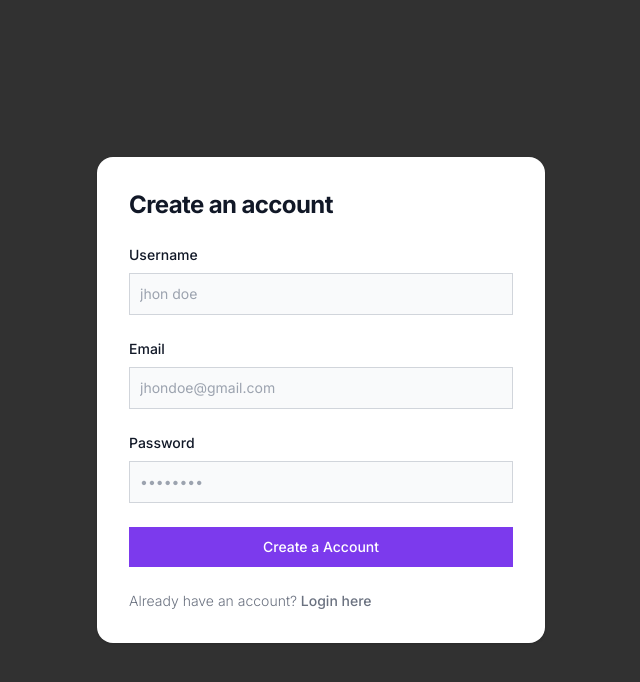
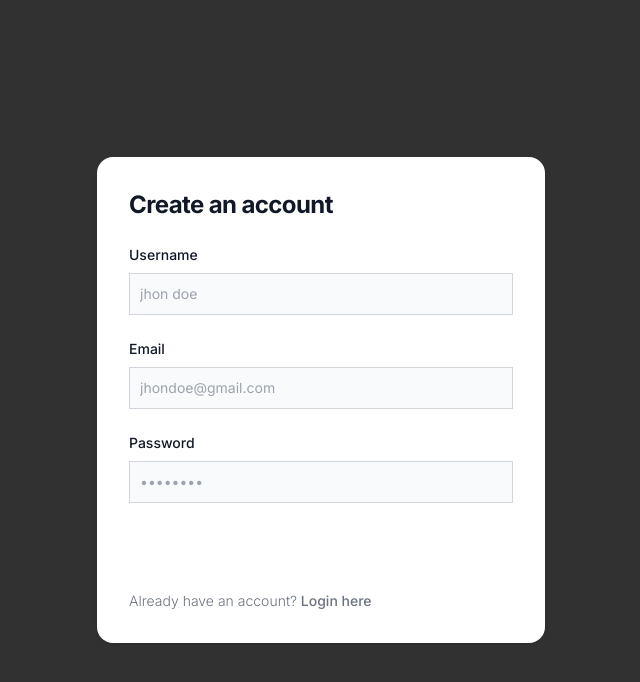
Before and after one commit to dhruvinvaghani001/authentication-next-auth, a Next.js app: page /signup in a window 1280 px wide. Shown: the top 682 px of the page, without its empty margins (319-959 px from the left). Built offline with nearby package versions, Linux system fonts and the light colour scheme.

Commit message:
button ui changes

```diff
--- a/src/components/ui/Button.jsx
+++ b/src/components/ui/Button.jsx
@@ -1,11 +1,12 @@
 import React from "react";
 
-const Button = ({ type, onClick, children }) => {
+const Button = ({ type, onClick, className, children }) => {
   return (
     <>
       <button
+        onClick={onClick}
         type={type}
-        className="w-full text-white bg-violet-600 hover:bg-violet-700 focus:ring-4 focus:outline-none focus:ring-primary-300 font-medium rounded-lg text-sm px-5 py-2.5 text-center"
+        className={` w-full text-white font-medium rounded-lg  text-center text-sm px-5 py-2.5 flex justify-center items-center gap-10 ${className}`}
       >
         {children}
       </button>
```
